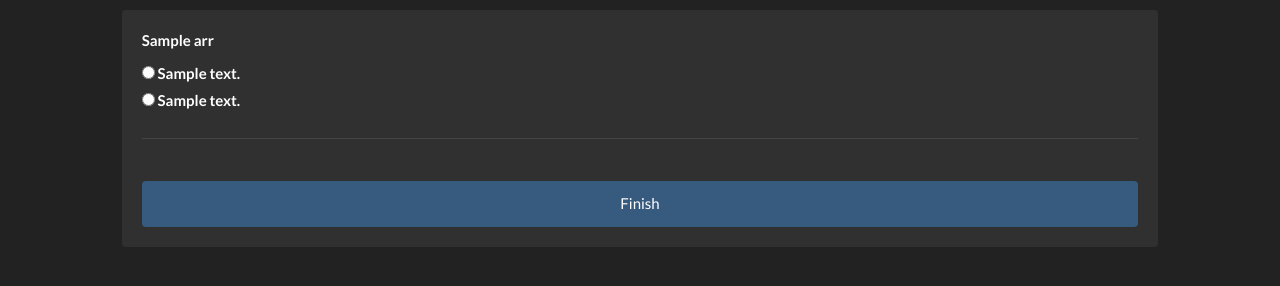
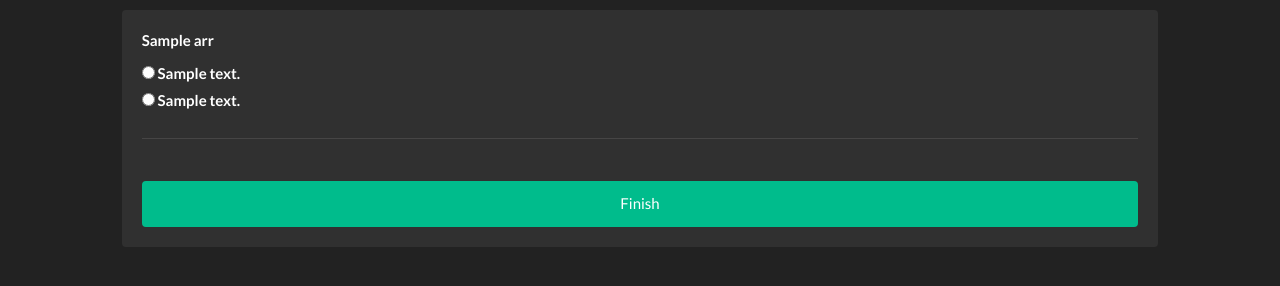
Before and after one commit to Morrghana/teachMe, a Flask app: template templates/loadCourse.html in a window 1280 px wide. Shown: the part 32-318 px from the top of the page. Run offline with Flask 2, Linux system fonts and the light colour scheme; the template is opened without the code that fills it: most values are stand-ins (such as "Sample title", 1, 10 or a date in 2020).

Commit message:
new color for finish

```diff
--- a/templates/loadCourse.html
+++ b/templates/loadCourse.html
@@ -17,7 +17,7 @@
 
             <br>
 
-            <button type="submit" class="btn btn-primary btn-block">Finish</button>
+            <button type="submit" class="btn btn-success btn-block">Finish</button>
         </form>
     </div>
 </div>
```
